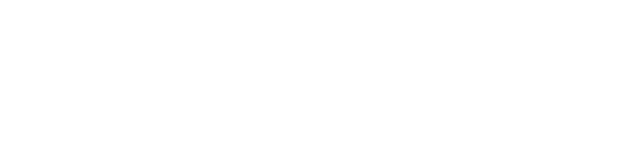
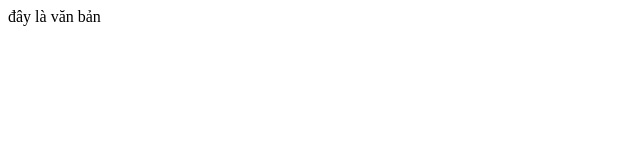
Before and after one commit to Dinhkhang16/UI-UX-Design-, a plain HTML site: page index.html in a window 1280 px wide. Shown: the whole page, without its empty margins (0-640 px from the left). Drawn offline with Linux system fonts and the light colour scheme.

Commit message:
Update index.html

```diff
--- a/index.html
+++ b/index.html
@@ -11,6 +11,7 @@
         <title>Welcome to UI & UX Design World</title>
     </head>
     <body>
+        đây là văn bản
 
 
     </body>
```
